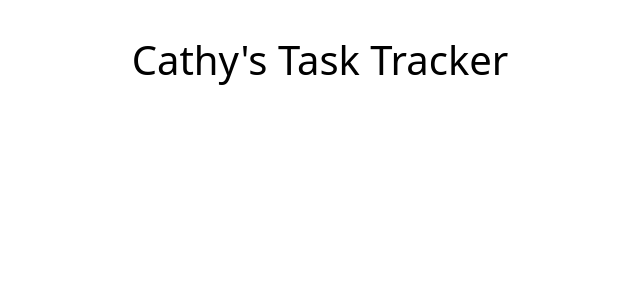
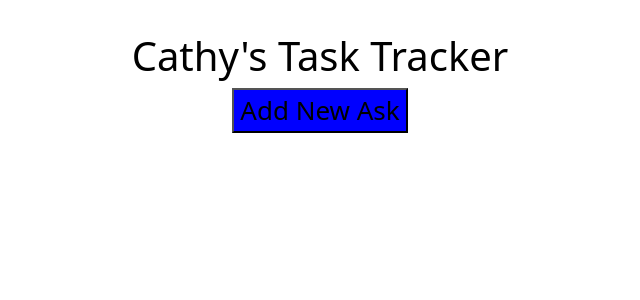
Before and after one commit to Cathy347Le/React-Task-App, a React (Create React App) app: page / in a window 1280 px wide. Shown: the top 300 px of the page, without its empty margins (320-960 px from the left). Built offline with nearby package versions, Linux system fonts and the light colour scheme.

Commit message:
add button component and install sass

```diff
--- a/package.json
+++ b/package.json
@@ -10,6 +10,7 @@
     "react": "^17.0.2",
     "react-dom": "^17.0.2",
     "react-scripts": "5.0.0",
+    "sass": "^1.49.0",
     "web-vitals": "^2.1.4"
   },
   "scripts": {
--- a/src/App.css
+++ b/src/App.css
@@ -4,7 +4,7 @@
 
 .app-header {
   display: flex;
-  min-height: 16vh;
+  margin: 32px 0;
   flex-direction: column;
   align-items: center;
   justify-content: center;
--- a/src/App.js
+++ b/src/App.js
@@ -4,7 +4,7 @@ import Header from "./Components/Header";
 function App() {
   return (
     <div className="App">
-      <Header />
+      <Header name="Cathy" />
     </div>
   );
 }
--- /dev/null
+++ b/src/Components/Button.js
@@ -0,0 +1,8 @@
+import React from "react";
+import "./Button.scss";
+
+function Button({ color, text }) {
+  return <button style={{ backgroundColor: color }}>{text}</button>;
+}
+
+export default Button;
--- a/src/Components/Header.js
+++ b/src/Components/Header.js
@@ -1,9 +1,11 @@
 import React from "react";
+import Button from "./Button";
 
-function Header() {
+function Header({ name }) {
   return (
     <header className="app-header">
-      <h1>Cathy's Task Tracker</h1>
+      <h1>{name}'s Task Tracker</h1>
+      <Button color="blue" text="Add New Ask" />
     </header>
   );
 }
```
Also changed, not shown: src/Components/Button.scss (added), 2 other files (tests, documents, lock files or other folders).
